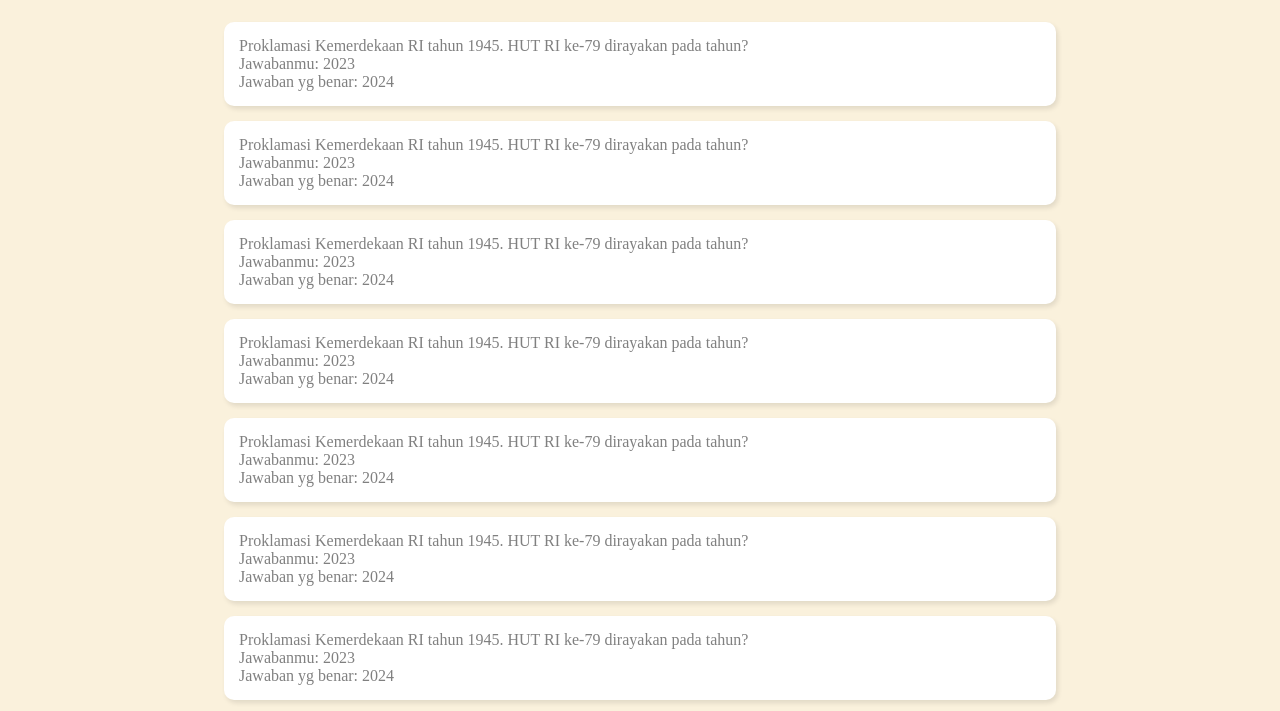
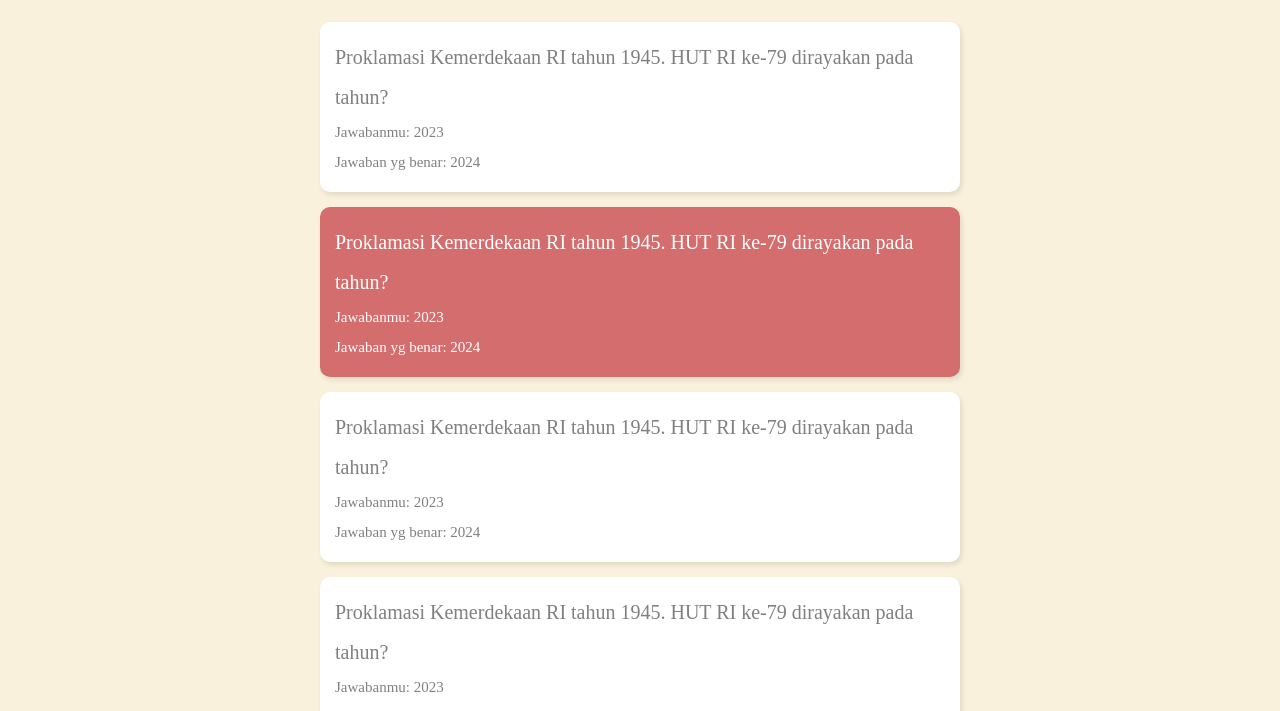
Before and after one commit to Encrypsy/quizmoro, a plain HTML site: page quiz/index.html in a window 1280 px wide. Shown: the part 79-790 px from the top of the page. Drawn offline with Linux system fonts and the light colour scheme; a web font is replaced by a local one.

Commit message:
sedikit revisi tampilan

```diff
--- a/quiz/index.html
+++ b/quiz/index.html
@@ -47,7 +47,7 @@
                 </div>
             </div>
         </div>
-        <div class="result-box">
+        <div class="result-box incorrect">
             <div class="question-container">
                 <div class="question">
                     Proklamasi Kemerdekaan RI tahun 1945. HUT RI ke-79 dirayakan pada tahun?
--- a/quiz/style.css
+++ b/quiz/style.css
@@ -120,7 +120,7 @@ nav {
 }
 
 .result-container {
-    max-width: 65%;
+    max-width: 50%;
     margin: 0 auto;
     padding: 10px;
 }
@@ -129,7 +129,19 @@ nav {
     background: #fff;
     border: none;
     border-radius: 10px;
+    min-height: 100px;
     padding: 15px;
     margin: 15px 0;
     box-shadow: 2px 3px 5px rgba(0,0,0,0.1);
+    font-size: 15px;
+    line-height: 2;
 }
+
+.result-box .question {
+    font-size: 20px;
+}
+
+.result-box.incorrect {
+    background: #D46D6D;
+    color: #FFFFFF;
+}
```
